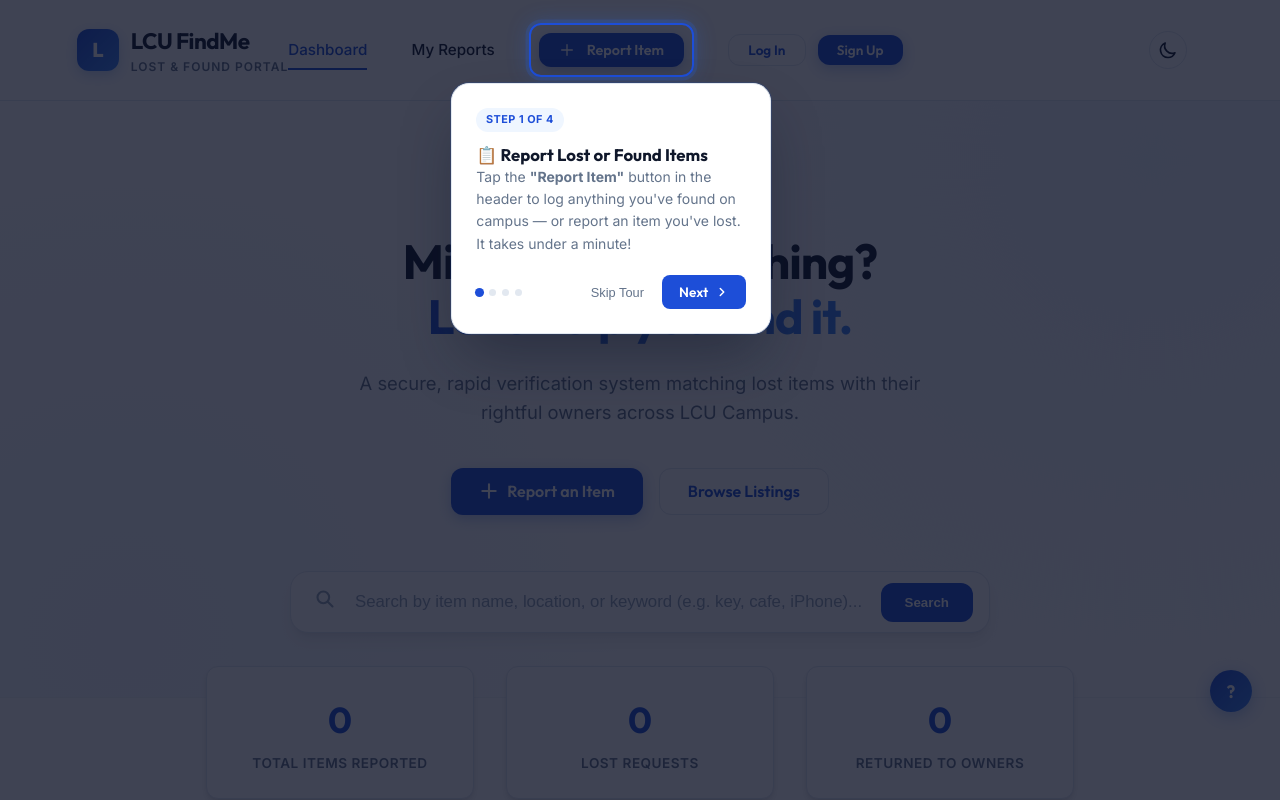
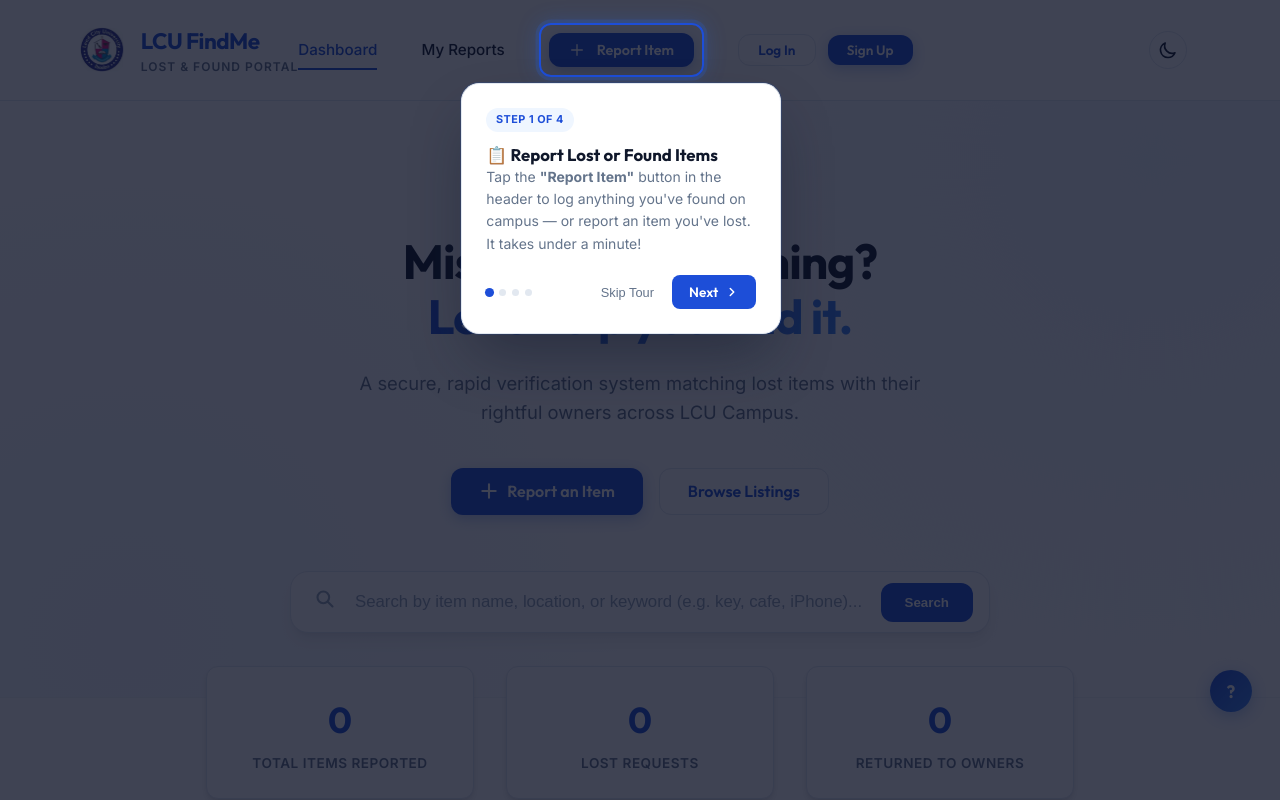
Before and after one commit to bethel51/leadcitylostNfound, a plain HTML site: page index.html in a window 1280 px wide. Shown: the top 800 px of the page. Drawn offline with Linux system fonts and the light colour scheme; no server answers.

Commit message:
Restore original blue theme and correct LCU logo

```diff
--- a/index.html
+++ b/index.html
@@ -16,9 +16,9 @@
     <!-- Header -->
     <header>
       <div class="logo-container">
-        <div class="logo-icon">L</div>
+        <img src="logo.png" alt="LCU Logo" class="logo-image" style="width: 52px; height: 52px; object-fit: contain; border-radius: 50%;">
         <div class="logo-text">
-          <h1>LCU FindMe</h1>
+          <h1 style="color: var(--primary);">LCU FindMe</h1>
           <p>Lost &amp; Found Portal</p>
         </div>
       </div>
```
Also changed, not shown: admin.html (+2 -2 lines), logo.png (added).
